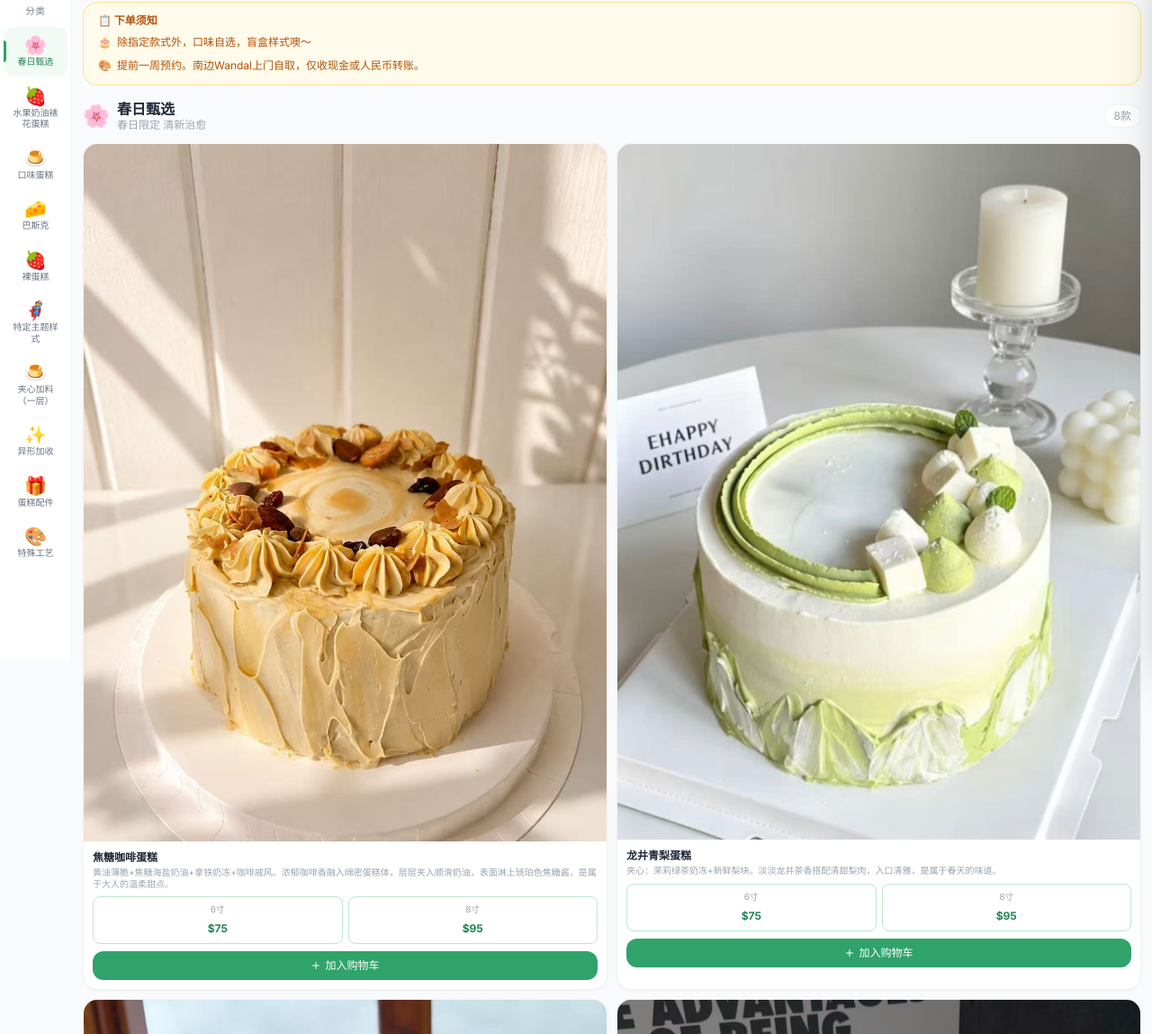
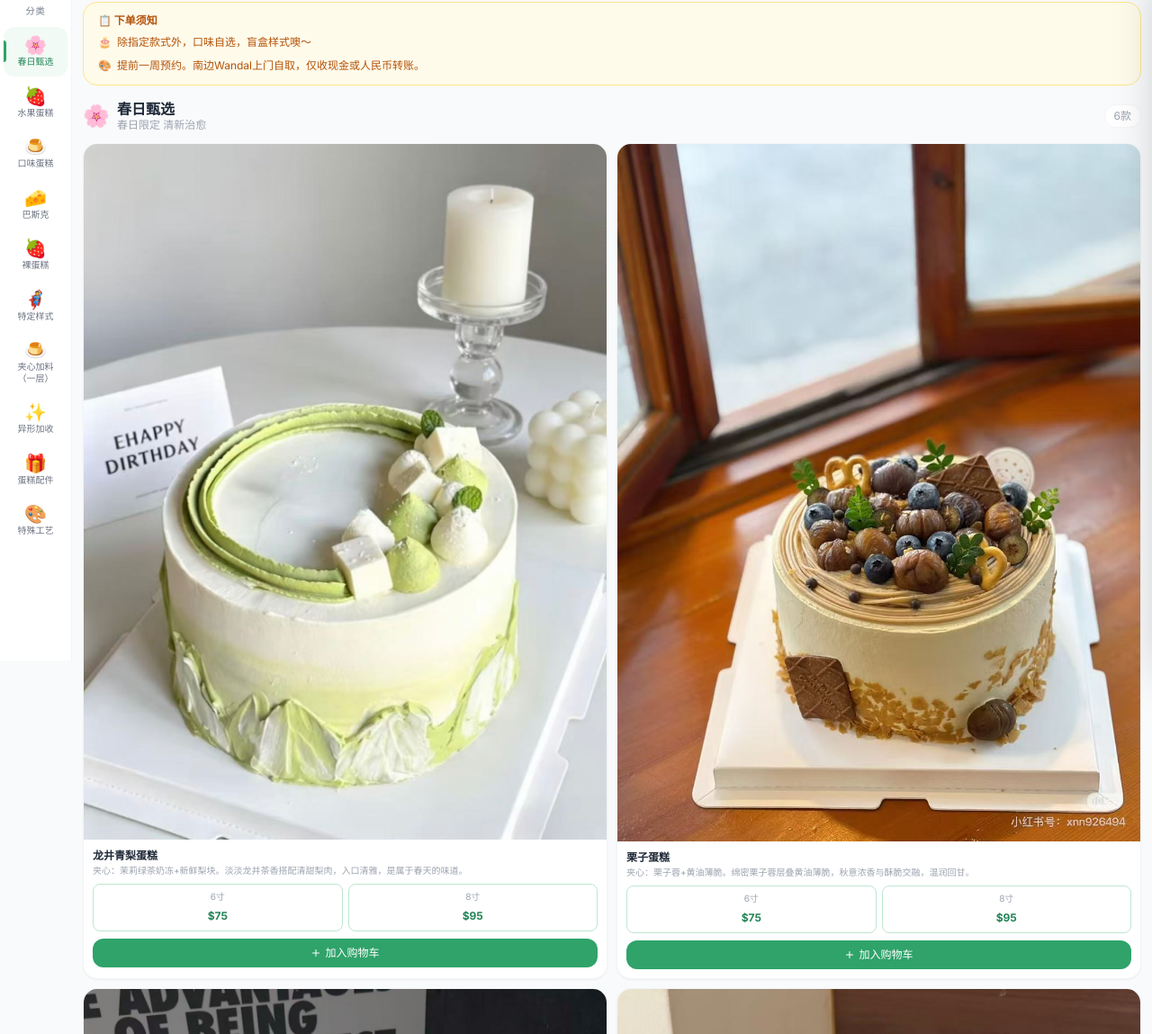
Before and after one commit to peterxia97/planet-sweets, a React (Vite) app: page / in a window 1280 px wide. Shown: the part 66-1215 px from the top of the page at 90% size. Built offline with nearby package versions, Linux system fonts and the light colour scheme.

Commit message:
重命名分类：水果奶油裱花→水果蛋糕、主题样式→特定样式；春日甄选删除咖啡/巧克力/黑森林、加入抹茶；巴斯克新增榴莲巴斯克

```diff
--- a/src/data.ts
+++ b/src/data.ts
@@ -6,11 +6,11 @@ import type { Category, Cake } from './types';
 
 export const categories: Category[] = [
   { id: 13, name: '春日甄选', nameEn: 'Spring Selection', icon: '\u{1F338}', description: '春日限定 清新治愈', descriptionEn: 'Spring exclusive, fresh & delightful' },
-  { id: 1,  name: '水果奶油裱花蛋糕', nameEn: 'Fruit Cream Piped Cakes', icon: '\u{1F353}', description: '新鲜水果搭配轻盈奶油', descriptionEn: 'Fresh fruit with light whipped cream' },
+  { id: 1,  name: '水果蛋糕', nameEn: 'Fresh Fruit Cakes', icon: '\u{1F353}', description: '新鲜水果 自然甜美', descriptionEn: 'Fresh fruit, naturally sweet' },
   { id: 2,  name: '口味蛋糕', nameEn: 'Flavoured Cakes', icon: '\u{1F36E}', description: '多种口味 丰富夹心', descriptionEn: 'Assorted flavours with layered fillings' },
   { id: 3,  name: '巴斯克', nameEn: 'Basque Cheesecakes', icon: '\u{1F9C0}', description: '焦香浓郁 绵密丝滑', descriptionEn: 'Rich caramelised top, silky texture' },
   { id: 4,  name: '裸蛋糕', nameEn: 'Naked Cakes', icon: '\u{1F353}', description: '简约清新 水果本味', descriptionEn: 'Minimalist with fresh fruit' },
-  { id: 7,  name: '特定主题样式', nameEn: 'Special Themes', icon: '\u{1F9B8}', description: '专属主题 独特风格', descriptionEn: 'Unique themed cake designs' },
+  { id: 7,  name: '特定样式', nameEn: 'Special Themes', icon: '\u{1F9B8}', description: '专属主题 独特造型', descriptionEn: 'Unique themed cake designs' },
   { id: 8,  name: '夹心加料（一层）', nameEn: 'Extra Filling (1 layer)', icon: '\u{1F36E}', description: '自选夹心 增添风味', descriptionEn: 'Add a layer of filling' },
   { id: 9,  name: '异形加收', nameEn: 'Novelty Shapes', icon: '\u2728', description: '特殊造型 额外加收', descriptionEn: 'Special shapes, extra charge' },
   { id: 10, name: '蛋糕配件', nameEn: 'Cake Accessories', icon: '\u{1F381}', description: '精致配件 生日必备', descriptionEn: 'Birthday party essentials' },
@@ -24,13 +24,6 @@ export const categories: Category[] = [
 export const cakes: Cake[] = [
 
   // ─── Cat 13: Spring Selection ───
-  {
-    id: 1302, categoryId: 13,
-    name: '焦糖咖啡蛋糕', nameEn: 'Caramel Coffee Cake',
-    description: '黄油薄脆+焦糖海盐奶油+拿铁奶冻+咖啡戚风。浓郁咖啡香融入绵密蛋糕体，层层夹入顺滑奶油，表面淋上琥珀色焦糖酱，是属于大人的温柔甜点。',
-    descriptionEn: 'Butter crunch + salted caramel cream + latte milk pudding + coffee chiffon. Rich coffee aroma, smooth cream layers, amber caramel glaze on top. A grown-up dessert.',
-    price6: 75, price8: 95, image: '/jiatang-coffee.jpg',
-  },
   {
     id: 1303, categoryId: 13,
     name: '龙井青梨蛋糕', nameEn: 'Longjing Pear Cake',
@@ -123,7 +116,7 @@ export const cakes: Cake[] = [
     name: '抹茶', nameEn: 'Matcha',
     description: '夹心：抹茶奶油+抹茶奶冻',
     descriptionEn: 'Filling: matcha cream + matcha milk pudding',
-    price6: 80, price8: 100, image: '/mocha.JPG',
+    price6: 80, price8: 100, image: '/mocha.JPG', alsoIn: [13],
   },
   {
     id: 203, categoryId: 2,
@@ -172,7 +165,7 @@ export const cakes: Cake[] = [
     name: '纯巧克力蛋糕', nameEn: 'Pure Chocolate Cake',
     description: '可可戚风+特调奶油+薄脆夹心+混合坚果',
     descriptionEn: 'Cocoa chiffon + special cream + crispy filling + mixed nuts',
-    price6: 75, price8: 95, image: '/qiaokelikeke.jpg', alsoIn: [13],
+    price6: 75, price8: 95, image: '/qiaokelikeke.jpg',
   },
   {
     id: 211, categoryId: 2,
@@ -193,7 +186,7 @@ export const cakes: Cake[] = [
     name: '黑森林蛋糕', nameEn: 'Black Forest Cake',
     description: '可可戚风+特调奶油+糖渍樱桃',
     descriptionEn: 'Cocoa chiffon + special cream + candied cherries',
-    price6: 75, price8: 95, image: '/heisenlin.jpg', alsoIn: [13],
+    price6: 75, price8: 95, image: '/heisenlin.jpg',
   },
 
   // ─── Cat 3: Basque Cheesecakes ───
@@ -245,6 +238,13 @@ export const cakes: Cake[] = [
     description: '柠檬清香，酸甜平衡',
     descriptionEn: 'Zesty lemon aroma, perfectly balanced sweet and sour',
     price6: 70, price8: 90, image: '/ningmengbasike.JPG',
+  },
+  {
+    id: 309, categoryId: 3,
+    name: '榴莲巴斯克', nameEn: 'Durian Basque',
+    description: '泰国金枕榴莲果肉，香气浓郁霸道，榴莲爱好者的终极享受。',
+    descriptionEn: 'Thai Monthong durian flesh, intensely aromatic — the ultimate indulgence for durian lovers.',
+    price6: 85, price8: 105, image: '/liulian-basike.jpg',
   },
 
   // ─── Cat 4: Naked Cakes ───
--- a/src/i18n/translations.ts
+++ b/src/i18n/translations.ts
@@ -5,11 +5,11 @@
 // ── 分类名称 ──
 export const CATEGORY_NAMES: Record<number, { zh: string; en: string }> = {
   13: { zh: '春日甄选', en: 'Spring Selection' },
-  1:  { zh: '水果奶油裱花蛋糕', en: 'Fresh Cream Decorated Cakes' },
+  1:  { zh: '水果蛋糕', en: 'Fresh Fruit Cakes' },
   2:  { zh: '口味蛋糕', en: 'Flavor Cakes' },
   3:  { zh: '巴斯克', en: 'Basque Cheesecakes' },
   4:  { zh: '裸蛋糕', en: 'Naked Cakes' },
-  7:  { zh: '特定主题样式', en: 'Special Themes' },
+  7:  { zh: '特定样式', en: 'Special Themes' },
   8:  { zh: '夹心加料（一层）', en: 'Extra Filling (1 Layer)' },
   9:  { zh: '异形加收', en: 'Special Shapes' },
   10: { zh: '蛋糕配件', en: 'Cake Accessories' },
@@ -19,11 +19,11 @@ export const CATEGORY_NAMES: Record<number, { zh: string; en: string }> = {
 // ── 分类描述 ──
 export const CATEGORY_DESCRIPTIONS: Record<number, { zh: string; en: string }> = {
   13: { zh: '春日限定 清新治愈', en: 'Spring limited, fresh & delightful' },
-  1:  { zh: '新鲜水果搭配轻盈奶油', en: 'Fresh fruit with light cream' },
+  1:  { zh: '新鲜水果 自然甜美', en: 'Fresh fruit, naturally sweet' },
   2:  { zh: '多种口味 丰富夹心', en: 'Multiple flavors, rich fillings' },
   3:  { zh: '焦香浓郁 绵密丝滑', en: 'Rich caramelized, velvety smooth' },
   4:  { zh: '简约清新 水果本味', en: 'Simple & fresh, natural fruit taste' },
-  7:  { zh: '专属主题 独特风格', en: 'Unique themed cake designs' },
+  7:  { zh: '专属主题 独特造型', en: 'Unique themed designs' },
   8:  { zh: '自选夹心 增添风味', en: 'Choose your filling, extra flavor' },
   9:  { zh: '特殊造型 额外加收', en: 'Special shapes, additional charge' },
   10: { zh: '精致配件 生日必备', en: 'Delicate accessories, birthday essentials' },
@@ -33,12 +33,11 @@ export const CATEGORY_DESCRIPTIONS: Record<number, { zh: string; en: string }> =
 // ── 蛋糕名称 ──
 export const CAKE_NAMES: Record<number, { zh: string; en: string }> = {
   // 春日甄选
-  1302: { zh: '焦糖咖啡蛋糕', en: 'Caramel Coffee Cake' },
   1303: { zh: '龙井青梨蛋糕', en: 'Longjing Pear Cake' },
   1304: { zh: '栗子蛋糕', en: 'Chestnut Cake' },
   1305: { zh: '薄荷曼波绿蛋糕', en: 'Mint Mambo Green Cake' },
   1306: { zh: '椰香菠萝蛋糕', en: 'Coconut Pineapple Cake' },
-  // 水果奶油裱花蛋糕
+  // 水果蛋糕
   101: { zh: '草莓奶油裱花蛋糕', en: 'Strawberry Fresh Cream Decorated Cake' },
   102: { zh: '蓝莓奶油裱花蛋糕', en: 'Blueberry Fresh Cream Decorated Cake' },
   104: { zh: '黑莓果酱奶油裱花蛋糕', en: 'Blackberry Jam Fresh Cream Decorated Cake' },
@@ -67,10 +66,11 @@ export const CAKE_NAMES: Record<number, { zh: string; en: string }> = {
   306: { zh: '抹茶奶油巴斯克', en: 'Matcha Cream Basque' },
   307: { zh: '原味莓果奶油巴斯克', en: 'Mixed Berry Cream Basque' },
   308: { zh: '柠檬巴斯克', en: 'Lemon Basque' },
+  309: { zh: '榴莲巴斯克', en: 'Durian Basque' },
   // 裸蛋糕
   401: { zh: '红丝绒草莓裸蛋糕', en: 'Red Velvet Strawberry Naked Cake' },
   402: { zh: '原味奶油水果裸蛋糕', en: 'Original Cream Fruit Naked Cake' },
-  // 特定主题样式
+  // 特定样式
   701: { zh: '蛋壳', en: 'Eggshell' },
   702: { zh: '雪顶草莓', en: 'Snowcap Strawberry' },
   703: { zh: '经典儿童彩针', en: 'Classic Kids Sprinkle' },
@@ -106,7 +106,6 @@ export const CAKE_NAMES: Record<number, { zh: string; en: string }> = {
 
 // ── 蛋糕描述 ──
 export const CAKE_DESCRIPTIONS: Record<number, { zh: string; en: string }> = {
-  1302: { zh: '黄油薄脆+焦糖海盐奶油+拿铁奶冻+咖啡戚风。浓郁咖啡香融入绵密蛋糕体，层层夹入顺滑奶油，表面淋上琥珀色焦糖酱，是属于大人的温柔甜点。', en: 'Butter crisp + salted caramel cream + latte milk pudding + coffee chiffon. Rich coffee aroma infused in soft cake layers with silky cream, topped with amber caramel sauce.' },
   1303: { zh: '夹心：茉莉绿茶奶冻+新鲜梨块。淡淡龙井茶香搭配清甜梨肉，入口清雅，是属于春天的味道。', en: 'Filling: jasmine green tea milk pudding + fresh pear chunks. Subtle Longjing tea aroma paired with sweet pear, a refreshing springtime treat.' },
   1304: { zh: '夹心：栗子蓉+黄油薄脆。绵密栗子蓉层叠黄油薄脆，秋意浓香与酥脆交融，温润回甘。', en: 'Filling: chestnut puree + butter crunch. Silky chestnut paste layered with crispy butter crunch, autumnal warmth in every bite.' },
   1305: { zh: '夹心：酸奶跳跳珠+薄荷奶冻。清新薄荷绿配酸甜跳跳珠，俏皮清新，夏日必试。', en: 'Filling: yoghurt popping boba + mint milk pudding. Refreshing minty green with tangy popping boba — playful, fresh, and a summer favourite.' },
@@ -137,6 +136,7 @@ export const CAKE_DESCRIPTIONS: Record<number, { zh: string; en: string }> = {
   306: { zh: '抹茶搭配奶香，回味悠长', en: 'Matcha with creamy milk, long-lasting aftertaste' },
   307: { zh: '混合莓果，香甜浓郁', en: 'Mixed berries, sweet and rich' },
   308: { zh: '柠檬清香，酸甜平衡', en: 'Lemon fragrance, perfectly balanced sweet & sour' },
+  309: { zh: '泰国金枕榴莲果肉，香气浓郁霸道，榴莲爱好者的终极享受。', en: 'Thai Monthong durian flesh, intensely aromatic — the ultimate indulgence for durian lovers.' },
   401: { zh: '红丝绒蛋糕配新鲜草莓，经典搭配', en: 'Red velvet cake with fresh strawberries, a classic match' },
   402: { zh: '时令水果搭配（不指定水果种类）', en: 'Seasonal fruit mix (variety not specified)' },
   701: { zh: '蛋壳造型，创意十足', en: 'Eggshell design, super creative' },
```
Also changed, not shown: public/liulian-basike.jpg (added).
